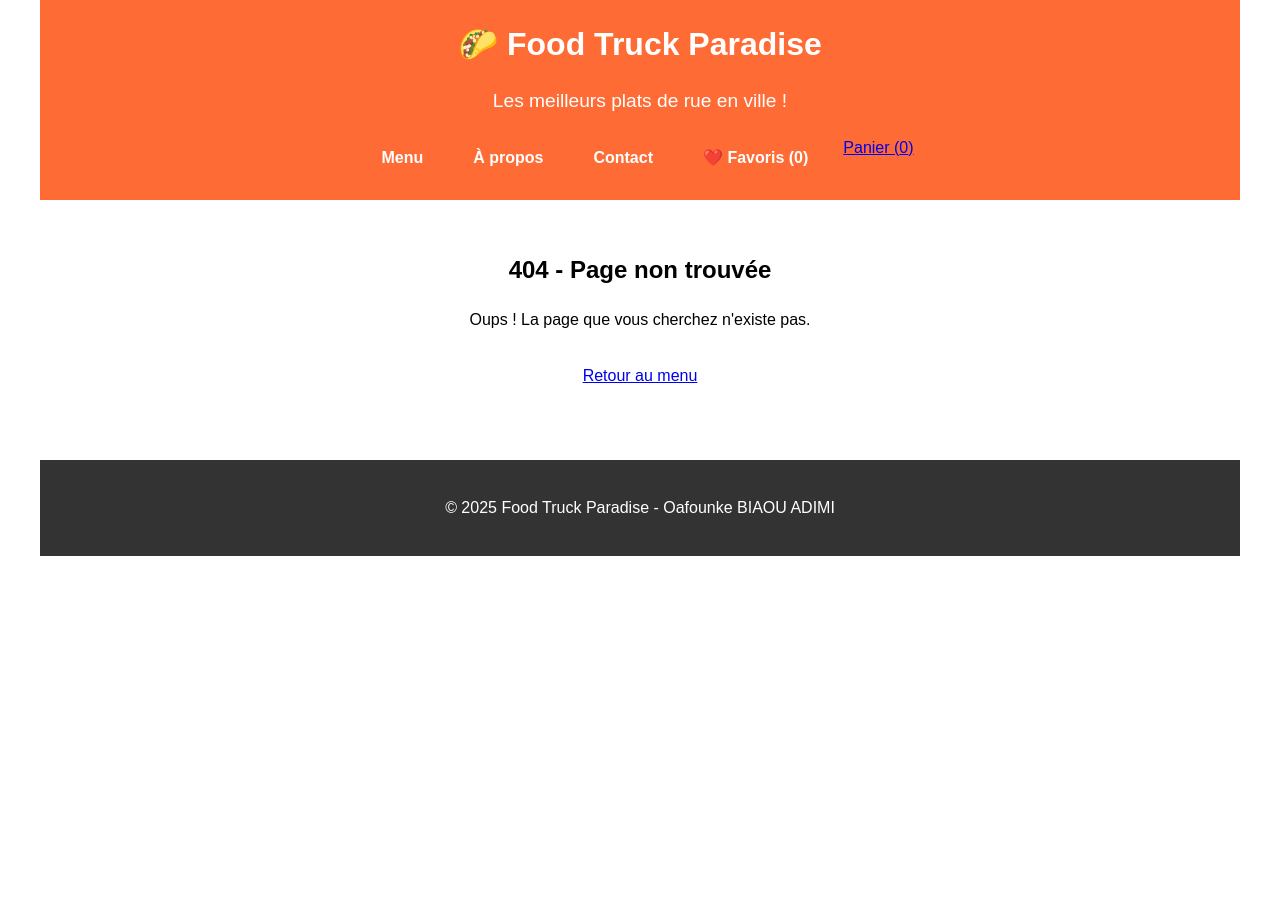
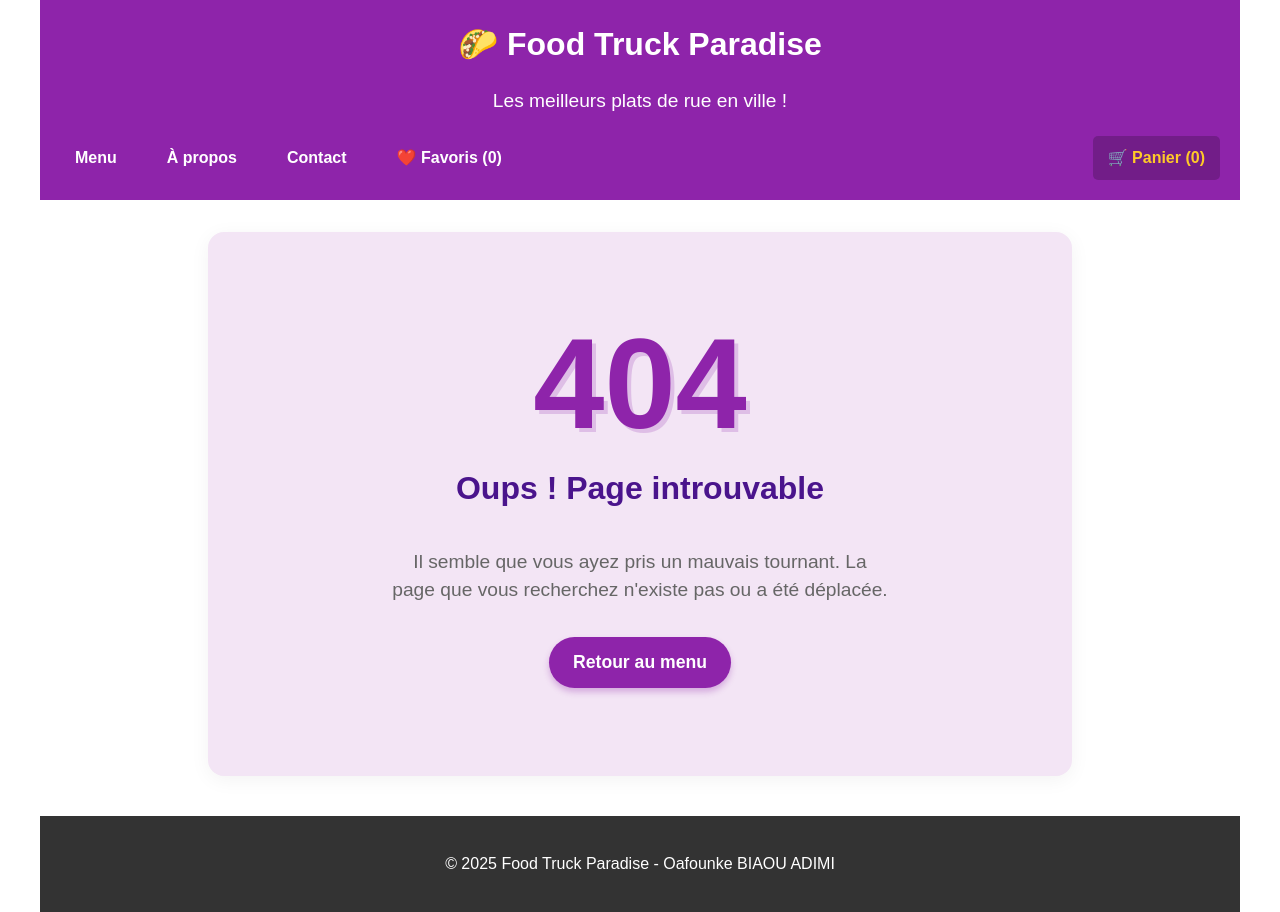
Before and after one commit to mathblock/react-course-foodtruck, a React (Vite) app in the folder foodtruck-paradise/: page /menu in a window 1280 px wide. Before the commit the page ends 800 px from the top, so only its background shows below. Built offline with nearby package versions, Linux system fonts and the light colour scheme.

Commit message:
feat: update theme to purple, redesign 404, improve buttons styling

```diff
--- a/foodtruck-paradise/src/App.css
+++ b/foodtruck-paradise/src/App.css
@@ -8,7 +8,7 @@
 }
 
 .header {
-  background-color: #ff6b35;
+  background-color: #8e24aa;
   color: white;
   padding: 20px 0;
   text-align: center;
@@ -166,11 +166,11 @@ main {
 .price {
   font-weight: bold;
   font-size: 1.1rem;
-  color: #ff6b35;
+  color: #8e24aa;
 }
 
 .btn-add {
-  background-color: #ff6b35;
+  background-color: #8e24aa;
   color: white;
   border: none;
   padding: 8px 15px;
@@ -181,7 +181,7 @@ main {
 }
 
 .btn-add:hover {
-  background-color: #e55a2b;
+  background-color: #7b1fa2;
 }
 
 .footer {
@@ -275,10 +275,10 @@ main {
   font-weight: bold;
   margin-top: 1.5rem;
   padding: 1.5rem;
-  background-color: #fff3e0;
+  background-color: #f3e5f5;
   border-radius: 8px;
-  border-top: 2px solid #ff6b35;
-  color: #d35400;
+  border-top: 2px solid #8e24aa;
+  color: #4a148c;
 }
 
 .btn-checkout {
@@ -300,3 +300,120 @@ main {
   transform: translateY(-2px);
   box-shadow: 0 6px 8px rgba(0, 0, 0, 0.15);
 }
+
+/* Category Filters */
+.category-filters {
+  display: flex;
+  justify-content: center;
+  flex-wrap: wrap;
+  gap: 15px;
+  margin-bottom: 30px;
+}
+
+.filter-btn {
+  background-color: white;
+  border: 2px solid #8e24aa;
+  color: #8e24aa;
+  padding: 10px 24px;
+  border-radius: 30px;
+  cursor: pointer;
+  font-weight: 600;
+  font-size: 1rem;
+  transition: all 0.3s ease;
+  box-shadow: 0 2px 4px rgba(0, 0, 0, 0.05);
+}
+
+.filter-btn:hover {
+  background-color: #f3e5f5;
+  transform: translateY(-2px);
+  box-shadow: 0 4px 8px rgba(142, 36, 170, 0.2);
+}
+
+.filter-btn.active {
+  background-color: #8e24aa;
+  color: white;
+  box-shadow: 0 4px 12px rgba(142, 36, 170, 0.4);
+}
+
+/* Cart Button Styles */
+.cart-button {
+  color: #ffca28;
+  /* Gold/Yellow color for distinct look */
+  text-decoration: none;
+  font-weight: bold;
+  padding: 10px 15px;
+  border-radius: 5px;
+  background-color: rgba(0, 0, 0, 0.2);
+  /* Slightly darker background */
+  transition: all 0.3s ease;
+  display: inline-flex;
+  align-items: center;
+  gap: 5px;
+  margin-left: auto;
+  /* Push to the right if in flex container, though container is justify-center currently */
+}
+
+.cart-button:hover {
+  background-color: rgba(0, 0, 0, 0.4);
+  transform: scale(1.05);
+}
+
+/* 404 Page Styles */
+.not-found-container {
+  display: flex;
+  flex-direction: column;
+  align-items: center;
+  justify-content: center;
+  min-height: 60vh;
+  text-align: center;
+  padding: 2rem;
+  background-color: #f3e5f5;
+  /* Light purple background */
+  border-radius: 16px;
+  margin: 2rem auto;
+  max-width: 800px;
+  box-shadow: 0 4px 20px rgba(0, 0, 0, 0.05);
+}
+
+.not-found-title {
+  font-size: 8rem;
+  font-weight: 900;
+  color: #8e24aa;
+  /* Main Purple */
+  margin: 0;
+  line-height: 1;
+  text-shadow: 4px 4px 0px rgba(142, 36, 170, 0.2);
+}
+
+.not-found-subtitle {
+  font-size: 2rem;
+  font-weight: bold;
+  color: #4a148c;
+  /* Dark Purple */
+  margin: 1rem 0;
+}
+
+.not-found-text {
+  font-size: 1.2rem;
+  color: #666;
+  max-width: 500px;
+  margin-bottom: 2rem;
+}
+
+.button-home {
+  background-color: #8e24aa;
+  color: white;
+  padding: 12px 24px;
+  border-radius: 50px;
+  text-decoration: none;
+  font-weight: bold;
+  font-size: 1.1rem;
+  transition: all 0.3s ease;
+  box-shadow: 0 4px 6px rgba(142, 36, 170, 0.3);
+}
+
+.button-home:hover {
+  background-color: #7b1fa2;
+  transform: translateY(-2px);
+  box-shadow: 0 6px 12px rgba(142, 36, 170, 0.4);
+}
--- a/foodtruck-paradise/src/components/Header.tsx
+++ b/foodtruck-paradise/src/components/Header.tsx
@@ -25,7 +25,7 @@ const Header = ({ cartItemsCount, favoritesCount }: HeaderProps) => {
                         ❤️ Favoris ({favoritesCount})
                     </NavLink>
                     <Link to="/cart" className="cart-button">
-                        Panier ({cartItemsCount})
+                        🛒 Panier ({cartItemsCount})
                     </Link>
                 </nav>
             </div>
--- a/foodtruck-paradise/src/data/menuData.ts
+++ b/foodtruck-paradise/src/data/menuData.ts
@@ -36,7 +36,7 @@ export const menuItems: MenuItem[] = [
     name: "Veggie Burger",
     description: "Un burger végétarien à base de haricots noirs.",
     price: 9.00,
-    imageUrl: "https://images.unsplash.com/photo-1571091718767-18b5b1457add",
+    imageUrl: "https://images.unsplash.com/photo-1583011482205-844cac1d6337",
     isVegetarian: true,
     category: "plats",
     isNew: false,
@@ -106,7 +106,7 @@ export const menuItems: MenuItem[] = [
     name: "Ramen",
     description: "Soupe de ramen végétarienne aux nouilles.",
     price: 9.50,
-    imageUrl: "https://images.unsplash.com/photo-1557872943-16a5ac26437e",
+    imageUrl: "https://images.unsplash.com/photo-1591325418441-ff678baf78ef",
     isVegetarian: true,
     category: "plats",
     isNew: false,
@@ -116,7 +116,7 @@ export const menuItems: MenuItem[] = [
     name: "Stir Fry Vegetables",
     description: "Légumes sautés avec sauce soja.",
     price: 8.00,
-    imageUrl: "https://images.unsplash.com/photo-1512621776951-a57141f2eefd",
+    imageUrl: "https://images.unsplash.com/photo-1593967858208-67ddb5b4c406",
     isVegetarian: true,
     category: "entrees",
     isNew: false,
@@ -146,7 +146,7 @@ export const menuItems: MenuItem[] = [
     name: "Baguette Sandwich",
     description: "Sandwich au jambon et fromage dans une baguette.",
     price: 7.50,
-    imageUrl: "https://images.unsplash.com/photo-1481070414801-51fd732d7184",
+    imageUrl: "https://images.unsplash.com/photo-1750515422413-25ec41b09d2e",
     isVegetarian: false,
     category: "plats",
     isNew: false,
--- a/foodtruck-paradise/src/pages/NotFound.tsx
+++ b/foodtruck-paradise/src/pages/NotFound.tsx
@@ -3,10 +3,13 @@ import { Link } from 'react-router-dom';
 
 const NotFound = () => {
     return (
-        <div className="container" style={{ textAlign: 'center', padding: '2rem' }}>
-            <h2>404 - Page non trouvée</h2>
-            <p>Oups ! La page que vous cherchez n'existe pas.</p>
-            <Link to="/" className="button" style={{ marginTop: '1rem', display: 'inline-block' }}>
+        <div className="not-found-container">
+            <h1 className="not-found-title">404</h1>
+            <h2 className="not-found-subtitle">Oups ! Page introuvable</h2>
+            <p className="not-found-text">
+                Il semble que vous ayez pris un mauvais tournant. La page que vous recherchez n'existe pas ou a été déplacée.
+            </p>
+            <Link to="/" className="button-home">
                 Retour au menu
             </Link>
         </div>
```
Also changed, not shown: foodtruck-paradise/src/themes.ts (+4 -4 lines).
